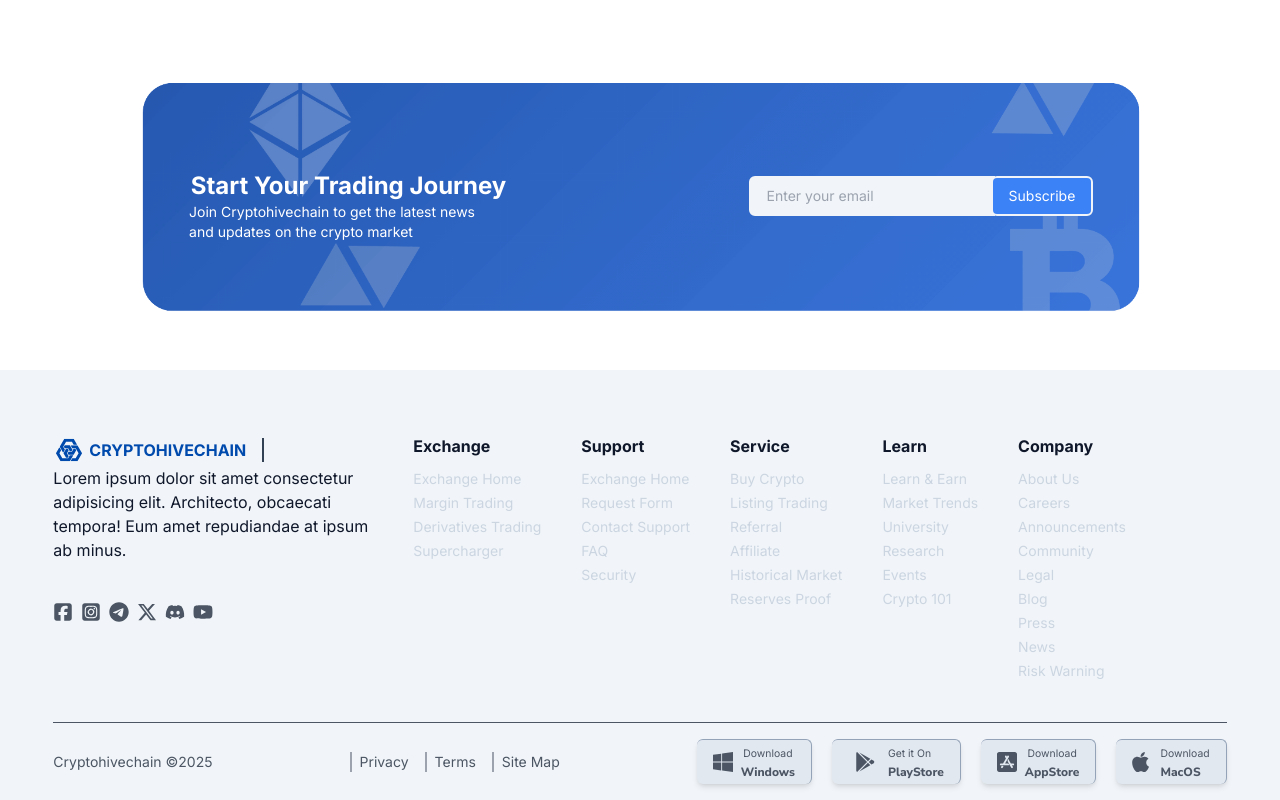
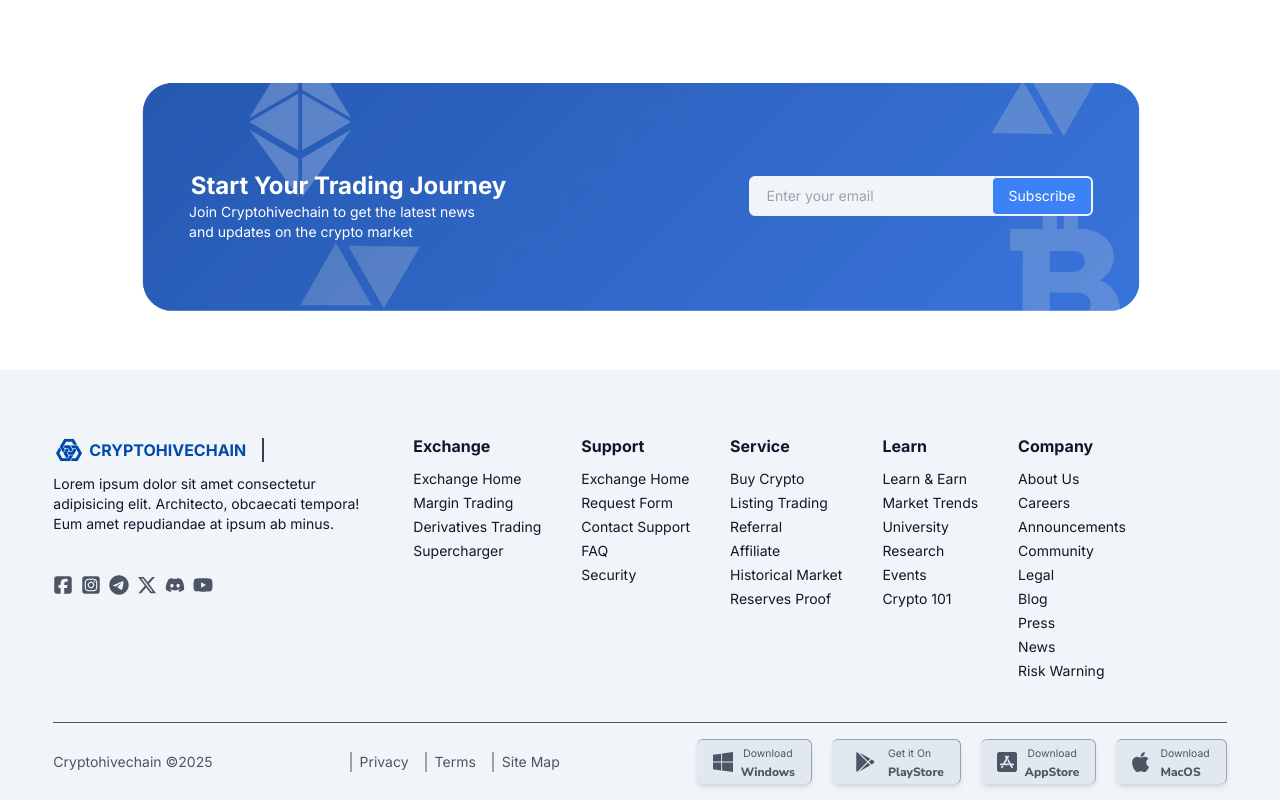
Before and after one commit to Namibra-Devs/cryptohivechain, a website built with Vite: page index.html in a window 1280 px wide. Shown: the part 2704-3504 px from the top of the page. Built offline with nearby package versions, Linux system fonts and the light colour scheme.

Commit message:
Fixed dark and light mode issue on the footer

```diff
--- a/index.html
+++ b/index.html
@@ -933,7 +933,7 @@
               </div>
             </a>
 
-            <p class="inline-block">Lorem ipsum dolor sit amet consectetur adipisicing elit. Architecto, obcaecati tempora! Eum amet repudiandae at ipsum ab minus.</p>
+            <p class="inline-block text-sm mt-2">Lorem ipsum dolor sit amet consectetur adipisicing elit. Architecto, obcaecati tempora! Eum amet repudiandae at ipsum ab minus.</p>
 
             <div class="socials gap-2 lg:flex hidden mt-10">
               <a href="#" class="social-link text-gray-600 hover:text-gray-500 transition-all duration-300 ease-in-out">
@@ -964,10 +964,10 @@
               <h2 class="exchange-header mb-2 font-bold">Exchange</h2>
               <ul class="exchangle-list">
 
-                <li class="exchange-item"><a href="" class="exchange-link text-sm hover:underline hover:text-blue-600 text-slate-300">Exchange Home</a></li>
-                <li class="exchange-item"><a href="" class="exchange-link text-sm hover:underline hover:text-blue-600 text-slate-300">Margin Trading</a></li>
-                <li class="exchange-item"><a href="" class="exchange-link text-sm hover:underline hover:text-blue-600 text-slate-300">Derivatives Trading</a></li>
-                <li class="exchange-item"><a href="" class="exchange-link text-sm hover:underline hover:text-blue-600 text-slate-300">Supercharger</a></li>
+                <li class="exchange-item"><a href="" class="exchange-link text-sm hover:underline hover:text-blue-600 dark:text-slate-300">Exchange Home</a></li>
+                <li class="exchange-item"><a href="" class="exchange-link text-sm hover:underline hover:text-blue-600 dark:text-slate-300">Margin Trading</a></li>
+                <li class="exchange-item"><a href="" class="exchange-link text-sm hover:underline hover:text-blue-600 dark:text-slate-300">Derivatives Trading</a></li>
+                <li class="exchange-item"><a href="" class="exchange-link text-sm hover:underline hover:text-blue-600 dark:text-slate-300">Supercharger</a></li>
 
               </ul>
             </div>
@@ -975,23 +975,23 @@
               <h2 class="support-header mb-2 font-bold">Support</h2>
               <ul class="exchangle-list">
 
-                <li class="support-item"><a href="" class="support-link text-sm hover:underline hover:text-blue-600 text-slate-300">Exchange Home</a></li>
-                <li class="support-item"><a href="" class="support-link text-sm hover:underline hover:text-blue-600 text-slate-300">Request Form</a></li>
-                <li class="support-item"><a href="" class="support-link text-sm hover:underline hover:text-blue-600 text-slate-300">Contact Support</a></li>
-                <li class="support-item"><a href="" class="support-link text-sm hover:underline hover:text-blue-600 text-slate-300">FAQ</a></li>
-                <li class="support-item"><a href="" class="support-link text-sm hover:underline hover:text-blue-600 text-slate-300">Security</a></li>
+                <li class="support-item"><a href="" class="support-link text-sm hover:underline hover:text-blue-600 dark:text-slate-300">Exchange Home</a></li>
+                <li class="support-item"><a href="" class="support-link text-sm hover:underline hover:text-blue-600 dark:text-slate-300">Request Form</a></li>
+                <li class="support-item"><a href="" class="support-link text-sm hover:underline hover:text-blue-600 dark:text-slate-300">Contact Support</a></li>
+                <li class="support-item"><a href="" class="support-link text-sm hover:underline hover:text-blue-600 dark:text-slate-300">FAQ</a></li>
+                <li class="support-item"><a href="" class="support-link text-sm hover:underline hover:text-blue-600 dark:text-slate-300">Security</a></li>
               </ul>
             </div>
             <div class="service">
               <h2 class="service-header mb-2 font-bold">Service</h2>
               <ul class="service-list">
 
-                <li class="service-item"><a href="" class="service-link text-sm hover:underline hover:text-blue-600 text-slate-300">Buy Crypto</a></li>
-                <li class="service-item"><a href="" class="service-link text-sm hover:underline hover:text-blue-600 text-slate-300">Listing Trading</a></li>
-                <li class="exchange-item"><a href="" class="exchange-link text-sm hover:underline hover:text-blue-600 text-slate-300">Referral</a></li>
-                <li class="service-item"><a href="" class="service-link text-sm hover:underline hover:text-blue-600 text-slate-300">Affiliate</a></li>
-                <li class="service-item"><a href="" class="service-link text-sm hover:underline hover:text-blue-600 text-slate-300">Historical Market</a></li>
-                <li class="service-item"><a href="" class="service-link text-sm hover:underline hover:text-blue-600 text-slate-300">Reserves Proof</a></li>
+                <li class="service-item"><a href="" class="service-link text-sm hover:underline hover:text-blue-600 dark:text-slate-300">Buy Crypto</a></li>
+                <li class="service-item"><a href="" class="service-link text-sm hover:underline hover:text-blue-600 dark:text-slate-300">Listing Trading</a></li>
+                <li class="service-item"><a href="" class="service-link text-sm hover:underline hover:text-blue-600 dark:text-slate-300">Referral</a></li>
+                <li class="service-item"><a href="" class="service-link text-sm hover:underline hover:text-blue-600 dark:text-slate-300">Affiliate</a></li>
+                <li class="service-item"><a href="" class="service-link text-sm hover:underline hover:text-blue-600 dark:text-slate-300">Historical Market</a></li>
+                <li class="service-item"><a href="" class="service-link text-sm hover:underline hover:text-blue-600 dark:text-slate-300">Reserves Proof</a></li>
 
               </ul>
             </div>
@@ -999,13 +999,13 @@
               <h2 class="learn-header mb-2 font-bold">Learn</h2>
               <ul class="learn-list">
 
-                <li class="learn-item"><a href="" class="learn-link text-sm hover:underline hover:text-blue-600 text-slate-300">Learn & Earn</a></li>
-                <li class="learn-item"><a href="" class="learn-link text-sm hover:underline hover:text-blue-600 text-slate-300">Market Trends</a></li>
-                <li class="learn-item"><a href="" class="learn-link text-sm hover:underline hover:text-blue-600 text-slate-300">University</a></li>
-                <li class="learn-item"><a href="" class="learn-link text-sm hover:underline hover:text-blue-600 text-slate-300">Research</a></li>
-                <li class="learn-item"><a href="" class="learn-link text-sm hover:underline hover:text-blue-600 text-slate-300">Events</a></li>
+                <li class="learn-item"><a href="" class="learn-link text-sm hover:underline hover:text-blue-600 dark:text-slate-300">Learn & Earn</a></li>
+                <li class="learn-item"><a href="" class="learn-link text-sm hover:underline hover:text-blue-600 dark:text-slate-300">Market Trends</a></li>
+                <li class="learn-item"><a href="" class="learn-link text-sm hover:underline hover:text-blue-600 dark:text-slate-300">University</a></li>
+                <li class="learn-item"><a href="" class="learn-link text-sm hover:underline hover:text-blue-600 dark:text-slate-300">Research</a></li>
+                <li class="learn-item"><a href="" class="learn-link text-sm hover:underline hover:text-blue-600 dark:text-slate-300">Events</a></li>
 
-                <li class="learn-item"><a href="" class="learn-link text-sm hover:underline hover:text-blue-600 text-slate-300">Crypto 101</a></li>
+                <li class="learn-item"><a href="" class="learn-link text-sm hover:underline hover:text-blue-600 dark:text-slate-300">Crypto 101</a></li>
 
               </ul>
             </div>
@@ -1013,19 +1013,19 @@
               <h2 class="company-header mb-2 font-bold">Company</h2>
               <ul class="company-list">
 
-                <li class="company-item"><a href="" class="company-link text-sm hover:underline hover:text-blue-600 text-slate-300">About Us</a></li>
-                <li class="company-item"><a href="" class="company-link text-sm hover:underline hover:text-blue-600 text-slate-300">Careers</a></li>
-                <li class="company-item"><a href="" class="company-link text-sm hover:underline hover:text-blue-600 text-slate-300">Announcements</a></li>
-                <li class="company-item"><a href="" class="company-link text-sm hover:underline hover:text-blue-600 text-slate-300">Community</a></li>
-                <li class="company-item"><a href="" class="company-link text-sm hover:underline hover:text-blue-600 text-slate-300">Legal</a></li>
+                <li class="company-item"><a href="" class="company-link text-sm hover:underline hover:text-blue-600 dark:text-slate-300">About Us</a></li>
+                <li class="company-item"><a href="" class="company-link text-sm hover:underline hover:text-blue-600 dark:text-slate-300">Careers</a></li>
+                <li class="company-item"><a href="" class="company-link text-sm hover:underline hover:text-blue-600 dark:text-slate-300">Announcements</a></li>
+                <li class="company-item"><a href="" class="company-link text-sm hover:underline hover:text-blue-600 dark:text-slate-300">Community</a></li>
+                <li class="company-item"><a href="" class="company-link text-sm hover:underline hover:text-blue-600 dark:text-slate-300">Legal</a></li>
 
-                <li class="company-item"><a href="" class="company-link text-sm hover:underline hover:text-blue-600 text-slate-300">Blog</a></li>
+                <li class="company-item"><a href="" class="company-link text-sm hover:underline hover:text-blue-600 dark:text-slate-300">Blog</a></li>
 
-                <li class="company-item"><a href="" class="company-link text-sm hover:underline hover:text-blue-600 text-slate-300">Press</a></li>
+                <li class="company-item"><a href="" class="company-link text-sm hover:underline hover:text-blue-600 dark:text-slate-300">Press</a></li>
 
-                <li class="company-item"><a href="" class="company-link text-sm hover:underline hover:text-blue-600 text-slate-300">News</a></li>
+                <li class="company-item"><a href="" class="company-link text-sm hover:underline hover:text-blue-600 dark:text-slate-300">News</a></li>
 
-                <li class="company-item"><a href="" class="company-link text-sm hover:underline hover:text-blue-600 text-slate-300">Risk Warning</a></li>
+                <li class="company-item"><a href="" class="company-link text-sm hover:underline hover:text-blue-600 dark:text-slate-300">Risk Warning</a></li>
 
               </ul>
             </div>
@@ -1034,7 +1034,7 @@
 
 
         <div class="footer-newsletter lg:hidden flex flex-col justify-center items-center mt-5 py-10 w-11/12 mx-auto">
-          <div class="newsletter-form w-full bg-gray-800 py-2 max-w-md rounded-md flex justify-center flex-col">
+          <div class="newsletter-form w-full dark:bg-gray-800 bg-gray-400 py-2 max-w-md rounded-md flex justify-center flex-col">
             <h2 class="text-xl font-bold ml-5">Our Newsletter</h2>
             <form class="flex px-4 py-2 w-full max-w-md">
               <input type="email" class="px-4 py-2 text-sm text-gray-700 border-2 border-gray-300 bg-gray-300 rounded-l-md focus:outline-none w-full" placeholder="Enter your email">
@@ -1050,19 +1050,19 @@
             </div>
 
             <div class="payment-methods-list flex justify-center items-center  gap-4 w-full">
-              <div class="payment-methods-item text-gray-300 rounded-md bg-slate-400 p-1">
+              <div class="payment-methods-item text-gray-300 rounded-md dark:bg-slate-400 bg-slate-200 p-1">
                 <img src="/src/images/payment/bank.svg" alt="Bank" class="payment-method-img w-8" />
               </div>
-              <div class="payment-methods-item text-gray-300 rounded-md bg-slate-400 px-1">
+              <div class="payment-methods-item text-gray-300 rounded-md dark:bg-slate-400 bg-slate-200 px-1">
                 <img src="/src/images/payment/mastercard.svg" alt="Mastercard" class="payment-method-img w-12" />
               </div>
-              <div class="payment-methods-item text-gray-300 rounded-md bg-slate-400 px-1">
+              <div class="payment-methods-item text-gray-300 rounded-md dark:bg-slate-400 bg-slate-200 px-1">
                 <img src="/src/images/payment/visa.svg" alt="Visa" class="payment-method-img w-12" />
               </div>
-              <div class="payment-methods-item text-gray-300 rounded-md bg-slate-400 px-1">
+              <div class="payment-methods-item text-gray-300 rounded-md dark:bg-slate-400 bg-slate-200 px-1">
                 <img src="/src/images/payment/paypal.svg" alt="Paypal" class="payment-method-img w-8" />
               </div>
-              <div class="payment-methods-item text-gray-300 rounded-md bg-slate-400 px-1">
+              <div class="payment-methods-item text-gray-300 rounded-md dark:bg-slate-400 bg-slate-200 px-1">
                 <img src="/src/images/payment/applepay.svg" alt="Apple Pay" class="payment-method-img w-12" />
               </div>
 
```
Also changed, not shown: src/output.css.
